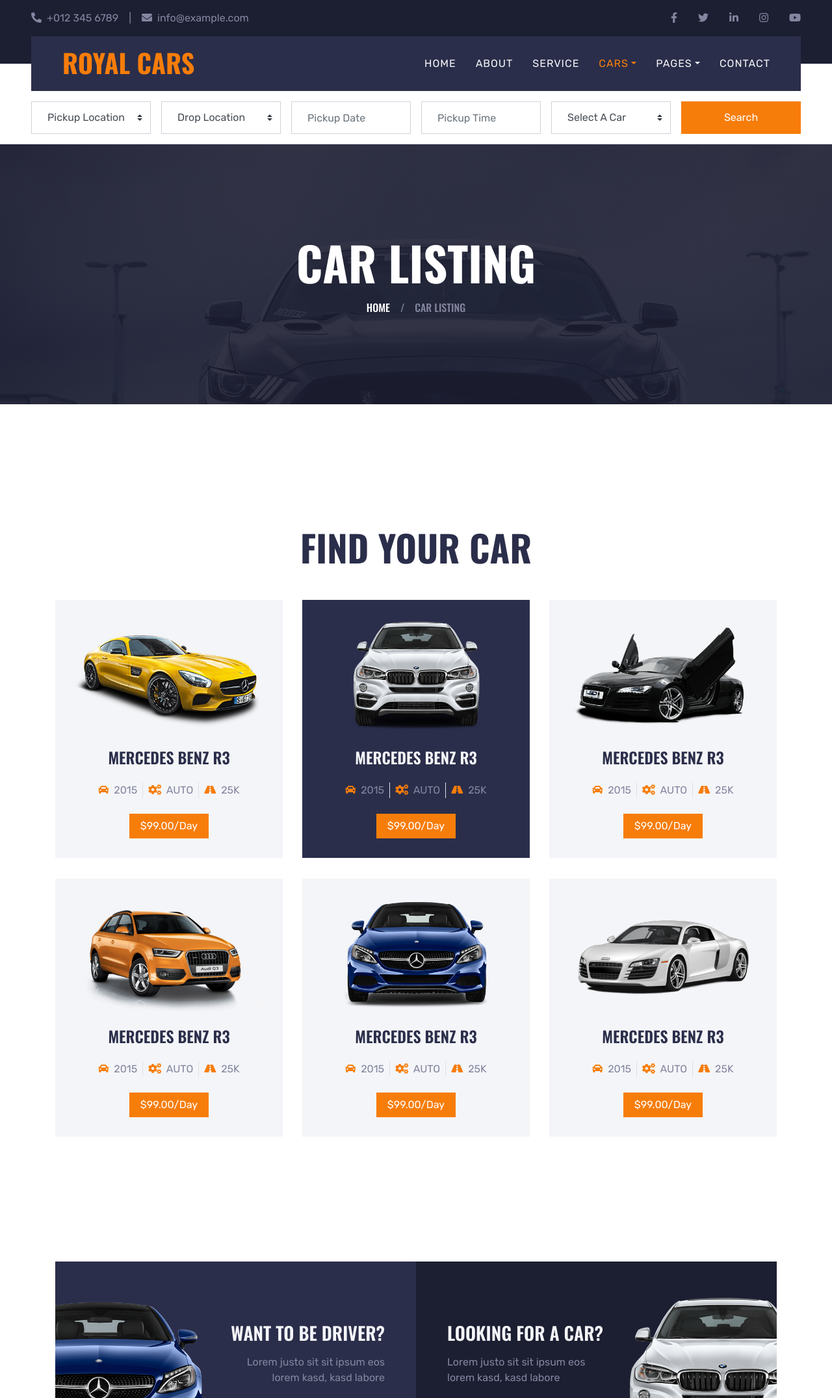
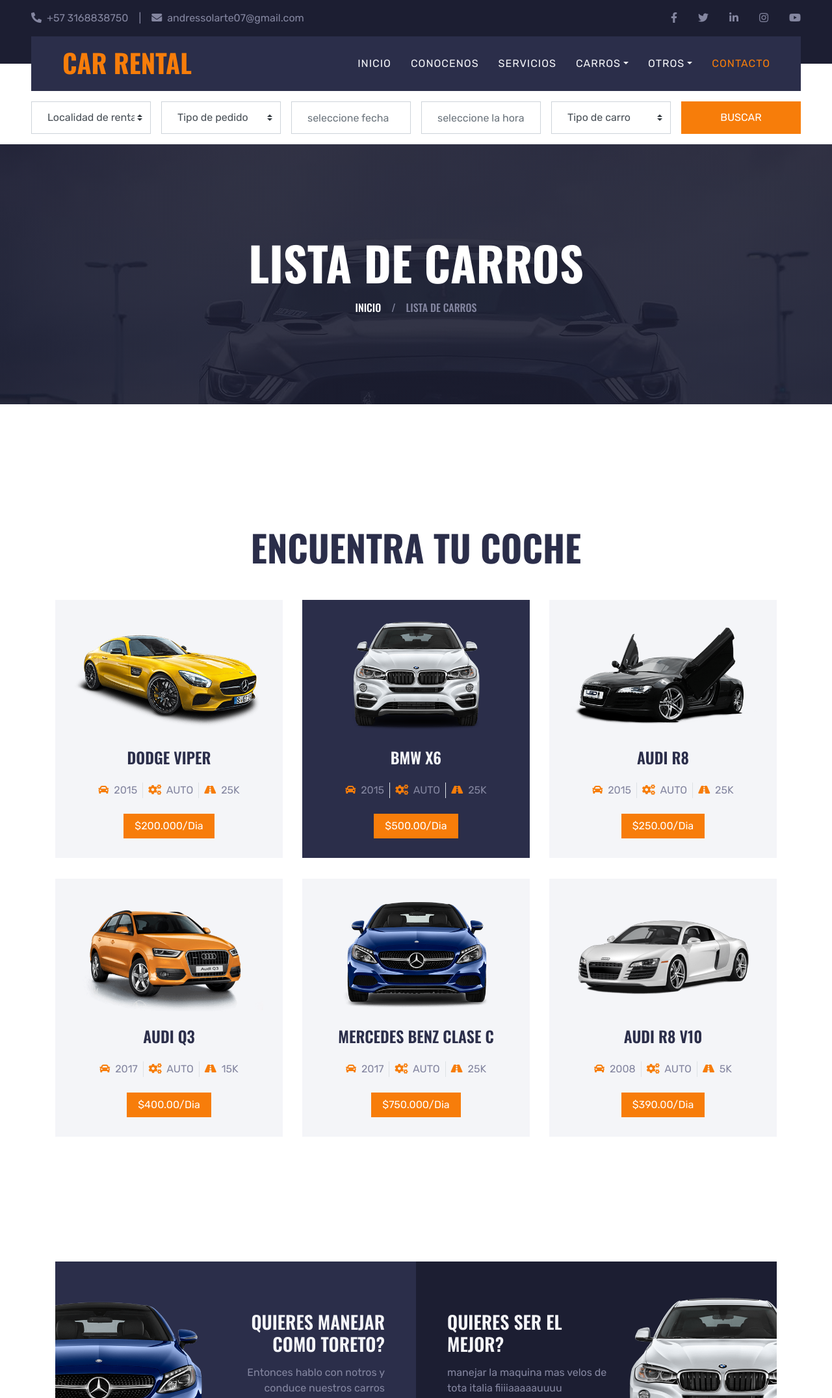
Before and after one commit to PezLandWheel/Car-2, a plain HTML site: page car.html in a window 1280 px wide. Shown: the top 2151 px of the page at 65% size. Drawn offline with nearby package versions, Linux system fonts and the light colour scheme.

Commit message:
Update car.html

```diff
--- a/car.html
+++ b/car.html
@@ -35,9 +35,9 @@
         <div class="row">
             <div class="col-md-6 text-center text-lg-left mb-2 mb-lg-0">
                 <div class="d-inline-flex align-items-center">
-                    <a class="text-body pr-3" href=""><i class="fa fa-phone-alt mr-2"></i>+012 345 6789</a>
+                    <a class="text-body pr-3" href=""><i class="fa fa-phone-alt mr-2"></i>+57 3168838750</a>
                     <span class="text-body">|</span>
-                    <a class="text-body px-3" href=""><i class="fa fa-envelope mr-2"></i>info@example.com</a>
+                    <a class="text-body px-3" href=""><i class="fa fa-envelope mr-2"></i>andressolarte07@gmail.com</a>
                 </div>
             </div>
             <div class="col-md-6 text-center text-lg-right">
@@ -69,32 +69,32 @@
         <div class="position-relative px-lg-5" style="z-index: 9;">
             <nav class="navbar navbar-expand-lg bg-secondary navbar-dark py-3 py-lg-0 pl-3 pl-lg-5">
                 <a href="" class="navbar-brand">
-                    <h1 class="text-uppercase text-primary mb-1">Royal Cars</h1>
+                    <h1 class="text-uppercase text-primary mb-1">CAR RENTAL</h1>
                 </a>
                 <button type="button" class="navbar-toggler" data-toggle="collapse" data-target="#navbarCollapse">
                     <span class="navbar-toggler-icon"></span>
                 </button>
                 <div class="collapse navbar-collapse justify-content-between px-3" id="navbarCollapse">
                     <div class="navbar-nav ml-auto py-0">
-                        <a href="index.html" class="nav-item nav-link">Home</a>
-                        <a href="about.html" class="nav-item nav-link">About</a>
-                        <a href="service.html" class="nav-item nav-link">Service</a>
+                        <a href="index.html" class="nav-item nav-link">Inicio</a>
+                        <a href="about.html" class="nav-item nav-link">Conocenos</a>
+                        <a href="service.html" class="nav-item nav-link">Servicios</a>
                         <div class="nav-item dropdown">
-                            <a href="#" class="nav-link dropdown-toggle active" data-toggle="dropdown">Cars</a>
+                            <a href="#" class="nav-link dropdown-toggle" data-toggle="dropdown">Carros</a>
                             <div class="dropdown-menu rounded-0 m-0">
-                                <a href="car.html" class="dropdown-item active">Car Listing</a>
-                                <a href="detail.html" class="dropdown-item">Car Detail</a>
-                                <a href="booking.html" class="dropdown-item">Car Booking</a>
+                                <a href="car.html" class="dropdown-item">Lista de Carros</a>
+                                <a href="detail.html" class="dropdown-item">Detalles de Carros</a>
+                                <a href="booking.html" class="dropdown-item">Libreria de Carros</a>
                             </div>
                         </div>
                         <div class="nav-item dropdown">
-                            <a href="#" class="nav-link dropdown-toggle" data-toggle="dropdown">Pages</a>
+                            <a href="#" class="nav-link dropdown-toggle" data-toggle="dropdown">Otros</a>
                             <div class="dropdown-menu rounded-0 m-0">
-                                <a href="team.html" class="dropdown-item">The Team</a>
-                                <a href="testimonial.html" class="dropdown-item">Testimonial</a>
+                                <a href="team.html" class="dropdown-item">El equipo</a>
+                                <a href="testimonial.html" class="dropdown-item">Testimonios</a>
                             </div>
                         </div>
-                        <a href="contact.html" class="nav-item nav-link">Contact</a>
+                        <a href="contact.html" class="nav-item nav-link active">Contacto</a>
                     </div>
                 </div>
             </nav>
@@ -108,42 +108,42 @@
         <div class="row mx-n2">
             <div class="col-xl-2 col-lg-4 col-md-6 px-2">
                 <select class="custom-select px-4 mb-3" style="height: 50px;">
-                    <option selected>Pickup Location</option>
-                    <option value="1">Location 1</option>
-                    <option value="2">Location 2</option>
-                    <option value="3">Location 3</option>
+                    <option selected>Localidad de renta</option>
+                    <option value="1">Pasto</option>
+                    <option value="2">Ipiales</option>
+                    <option value="3">Tuquerres</option>
                 </select>
             </div>
             <div class="col-xl-2 col-lg-4 col-md-6 px-2">
                 <select class="custom-select px-4 mb-3" style="height: 50px;">
-                    <option selected>Drop Location</option>
-                    <option value="1">Location 1</option>
-                    <option value="2">Location 2</option>
-                    <option value="3">Location 3</option>
+                    <option selected>Tipo de pedido</option>
+                    <option value="1">Pedido avion</option>
+                    <option value="2">Pedido en bici</option>
+                    <option value="3">Pedido a pie</option>
                 </select>
             </div>
             <div class="col-xl-2 col-lg-4 col-md-6 px-2">
                 <div class="date mb-3" id="date" data-target-input="nearest">
-                    <input type="text" class="form-control p-4 datetimepicker-input" placeholder="Pickup Date"
+                    <input type="text" class="form-control p-4 datetimepicker-input" placeholder="seleccione fecha"
                         data-target="#date" data-toggle="datetimepicker" />
                 </div>
             </div>
             <div class="col-xl-2 col-lg-4 col-md-6 px-2">
                 <div class="time mb-3" id="time" data-target-input="nearest">
-                    <input type="text" class="form-control p-4 datetimepicker-input" placeholder="Pickup Time"
+                    <input type="text" class="form-control p-4 datetimepicker-input" placeholder="seleccione la hora"
                         data-target="#time" data-toggle="datetimepicker" />
                 </div>
             </div>
             <div class="col-xl-2 col-lg-4 col-md-6 px-2">
                 <select class="custom-select px-4 mb-3" style="height: 50px;">
-                    <option selected>Select A Car</option>
-                    <option value="1">Car 1</option>
-                    <option value="2">Car 1</option>
-                    <option value="3">Car 1</option>
+                    <option selected>Tipo de carro</option>
+                    <option value="1">Buseta</option>
+                    <option value="2">Camioneta 4x4 </option>
+                    <option value="3">Particular</option>
                 </select>
             </div>
             <div class="col-xl-2 col-lg-4 col-md-6 px-2">
-                <button class="btn btn-primary btn-block mb-3" type="submit" style="height: 50px;">Search</button>
+                <button class="btn btn-primary btn-block mb-3" type="submit" style="height: 50px;">BUSCAR</button>
             </div>
         </div>
     </div>
@@ -152,11 +152,11 @@
 
     <!-- Page Header Start -->
     <div class="container-fluid page-header">
-        <h1 class="display-3 text-uppercase text-white mb-3">Car Listing</h1>
+        <h1 class="display-3 text-uppercase text-white mb-3">Lista de carros</h1>
         <div class="d-inline-flex text-white">
-            <h6 class="text-uppercase m-0"><a class="text-white" href="">Home</a></h6>
+            <h6 class="text-uppercase m-0"><a class="text-white" href="">inicio</a></h6>
             <h6 class="text-body m-0 px-3">/</h6>
-            <h6 class="text-uppercase text-body m-0">Car Listing</h6>
+            <h6 class="text-uppercase text-body m-0">Lista de carros</h6>
         </div>
     </div>
     <!-- Page Header Start -->
@@ -165,12 +165,12 @@
     <!-- Rent A Car Start -->
     <div class="container-fluid py-5">
         <div class="container pt-5 pb-3">
-            <h1 class="display-4 text-uppercase text-center mb-5">Find Your Car</h1>
+            <h1 class="display-4 text-uppercase text-center mb-5">Encuentra tu coche</h1>
             <div class="row">
                 <div class="col-lg-4 col-md-6 mb-2">
                     <div class="rent-item mb-4">
                         <img class="img-fluid mb-4" src="img/car-rent-1.png" alt="">
-                        <h4 class="text-uppercase mb-4">Mercedes Benz R3</h4>
+                        <h4 class="text-uppercase mb-4">Dodge Viper</h4>
                         <div class="d-flex justify-content-center mb-4">
                             <div class="px-2">
                                 <i class="fa fa-car text-primary mr-1"></i>
@@ -185,13 +185,13 @@
                                 <span>25K</span>
                             </div>
                         </div>
-                        <a class="btn btn-primary px-3" href="">$99.00/Day</a>
+                        <a class="btn btn-primary px-3" href="">$200.000/Dia</a>
                     </div>
                 </div>
                 <div class="col-lg-4 col-md-6 mb-2">
                     <div class="rent-item active mb-4">
                         <img class="img-fluid mb-4" src="img/car-rent-2.png" alt="">
-                        <h4 class="text-uppercase mb-4">Mercedes Benz R3</h4>
+                        <h4 class="text-uppercase mb-4">BMW X6</h4>
                         <div class="d-flex justify-content-center mb-4">
                             <div class="px-2">
                                 <i class="fa fa-car text-primary mr-1"></i>
@@ -206,13 +206,13 @@
                                 <span>25K</span>
                             </div>
                         </div>
-                        <a class="btn btn-primary px-3" href="">$99.00/Day</a>
+                        <a class="btn btn-primary px-3" href="">$500.00/Dia</a>
                     </div>
                 </div>
                 <div class="col-lg-4 col-md-6 mb-2">
                     <div class="rent-item mb-4">
                         <img class="img-fluid mb-4" src="img/car-rent-3.png" alt="">
-                        <h4 class="text-uppercase mb-4">Mercedes Benz R3</h4>
+                        <h4 class="text-uppercase mb-4">Audi R8</h4>
                         <div class="d-flex justify-content-center mb-4">
                             <div class="px-2">
                                 <i class="fa fa-car text-primary mr-1"></i>
@@ -227,17 +227,38 @@
                                 <span>25K</span>
                             </div>
                         </div>
-                        <a class="btn btn-primary px-3" href="">$99.00/Day</a>
+                        <a class="btn btn-primary px-3" href="">$250.00/Dia</a>
                     </div>
                 </div>
                 <div class="col-lg-4 col-md-6 mb-2">
                     <div class="rent-item mb-4">
                         <img class="img-fluid mb-4" src="img/car-rent-4.png" alt="">
-                        <h4 class="text-uppercase mb-4">Mercedes Benz R3</h4>
+                        <h4 class="text-uppercase mb-4">Audi Q3</h4>
                         <div class="d-flex justify-content-center mb-4">
                             <div class="px-2">
                                 <i class="fa fa-car text-primary mr-1"></i>
-                                <span>2015</span>
+                                <span>2017</span>
+                            </div>
+                            <div class="px-2 border-left border-right">
+                                <i class="fa fa-cogs text-primary mr-1"></i>
+                                <span>AUTO</span>
+                            </div>
+                            <div class="px-2">
+                                <i class="fa fa-road text-primary mr-1"></i>
+                                <span>15K</span>
+                            </div>
+                        </div>
+                        <a class="btn btn-primary px-3" href="">$400.00/Dia</a>
+                    </div>
+                </div>
+                <div class="col-lg-4 col-md-6 mb-2">
+                    <div class="rent-item mb-4">
+                        <img class="img-fluid mb-4" src="img/car-rent-5.png" alt="">
+                        <h4 class="text-uppercase mb-4">Mercedes Benz Clase C</h4>
+                        <div class="d-flex justify-content-center mb-4">
+                            <div class="px-2">
+                                <i class="fa fa-car text-primary mr-1"></i>
+                                <span>2017</span>
                             </div>
                             <div class="px-2 border-left border-right">
                                 <i class="fa fa-cogs text-primary mr-1"></i>
@@ -248,17 +269,17 @@
                                 <span>25K</span>
                             </div>
                         </div>
-                        <a class="btn btn-primary px-3" href="">$99.00/Day</a>
+                        <a class="btn btn-primary px-3" href="">$750.000/Dia</a>
                     </div>
                 </div>
                 <div class="col-lg-4 col-md-6 mb-2">
                     <div class="rent-item mb-4">
-                        <img class="img-fluid mb-4" src="img/car-rent-5.png" alt="">
-                        <h4 class="text-uppercase mb-4">Mercedes Benz R3</h4>
+                        <img class="img-fluid mb-4" src="img/car-rent-6.png" alt="">
+                        <h4 class="text-uppercase mb-4">Audi R8 V10</h4>
                         <div class="d-flex justify-content-center mb-4">
                             <div class="px-2">
                                 <i class="fa fa-car text-primary mr-1"></i>
-                                <span>2015</span>
+                                <span>2008</span>
                             </div>
                             <div class="px-2 border-left border-right">
                                 <i class="fa fa-cogs text-primary mr-1"></i>
@@ -266,37 +287,16 @@
                             </div>
                             <div class="px-2">
                                 <i class="fa fa-road text-primary mr-1"></i>
-                                <span>25K</span>
+                                <span>5K</span>
                             </div>
                         </div>
-                        <a class="btn btn-primary px-3" href="">$99.00/Day</a>
-                    </div>
-                </div>
-                <div class="col-lg-4 col-md-6 mb-2">
-                    <div class="rent-item mb-4">
-                        <img class="img-fluid mb-4" src="img/car-rent-6.png" alt="">
-                        <h4 class="text-uppercase mb-4">Mercedes Benz R3</h4>
-                        <div class="d-flex justify-content-center mb-4">
-                            <div class="px-2">
-                                <i class="fa fa-car text-primary mr-1"></i>
-                                <span>2015</span>
-                            </div>
-                            <div class="px-2 border-left border-right">
-                                <i class="fa fa-cogs text-primary mr-1"></i>
-                                <span>AUTO</span>
-                            </div>
-                            <div class="px-2">
-                                <i class="fa fa-road text-primary mr-1"></i>
-                                <span>25K</span>
-                            </div>
-                        </div>
-                        <a class="btn btn-primary px-3" href="">$99.00/Day</a>
+                        <a class="btn btn-primary px-3" href="">$390.00/Dia</a>
                     </div>
                 </div>
             </div>
         </div>
     </div>
-    <!-- Rent A Car End -->
+    <!-- Rent A Car End -->
 
 
     <!-- Banner Start -->
@@ -307,18 +307,18 @@
                     <div class="px-5 bg-secondary d-flex align-items-center justify-content-between" style="height: 350px;">
                         <img class="img-fluid flex-shrink-0 ml-n5 w-50 mr-4" src="img/banner-left.png" alt="">
                         <div class="text-right">
-                            <h3 class="text-uppercase text-light mb-3">Want to be driver?</h3>
-                            <p class="mb-4">Lorem justo sit sit ipsum eos lorem kasd, kasd labore</p>
-                            <a class="btn btn-primary py-2 px-4" href="">Start Now</a>
+                            <h3 class="text-uppercase text-light mb-3">quieres manejar como toreto?</h3>
+                            <p class="mb-4">Entonces hablo con notros y conduce nuestros carros</p>
+                            <a class="btn btn-primary py-2 px-4" href="">no me hauevo</a>
                         </div>
                     </div>
                 </div>
                 <div class="col-lg-6 px-0">
                     <div class="px-5 bg-dark d-flex align-items-center justify-content-between" style="height: 350px;">
                         <div class="text-left">
-                            <h3 class="text-uppercase text-light mb-3">Looking for a car?</h3>
-                            <p class="mb-4">Lorem justo sit sit ipsum eos lorem kasd, kasd labore</p>
-                            <a class="btn btn-primary py-2 px-4" href="">Start Now</a>
+                            <h3 class="text-uppercase text-light mb-3">quieres ser el mejor?</h3>
+                            <p class="mb-4">manejar la maquina mas velos de tota italia fiiiiaaaaauuuu</p>
+                            <a class="btn btn-primary py-2 px-4" href="">somos velocidad</a>
                         </div>
                         <img class="img-fluid flex-shrink-0 mr-n5 w-50 ml-4" src="img/banner-right.png" alt="">
                     </div>
@@ -326,7 +326,7 @@
             </div>
         </div>
     </div>
-    <!-- Banner End -->
+    <!-- Banner End -->
 
 
     <!-- Vendor Start -->
@@ -367,11 +367,11 @@
    <div class="container-fluid bg-secondary py-5 px-sm-3 px-md-5" style="margin-top: 90px;">
     <div class="row pt-5">
         <div class="col-lg-3 col-md-6 mb-5">
-                <h4 class="text-uppercase text-light mb-4">Get In Touch</h4>
-                <p class="mb-2"><i class="fa fa-map-marker-alt text-white mr-3"></i>123 Street, New York, USA</p>
-                <p class="mb-2"><i class="fa fa-phone-alt text-white mr-3"></i>+012 345 67890</p>
-                <p><i class="fa fa-envelope text-white mr-3"></i>info@example.com</p>
-                <h6 class="text-uppercase text-white py-2">Follow Us</h6>
+            <h4 class="text-uppercase text-light mb-4">contactanos y encontranos</h4>
+            <p class="mb-2"><i class="fa fa-map-marker-alt text-white mr-3"></i>Cra 2D #23a67</p>
+            <p class="mb-2"><i class="fa fa-phone-alt text-white mr-3"></i>3114565133</p>
+            <p><i class="fa fa-envelope text-white mr-3"></i>joseluisalbertochR@gmail.com</p>
+            <h6 class="text-uppercase text-white py-2">sigueme plis :3</h6>
             <div class="d-flex justify-content-start">
                 <a class="btn btn-lg btn-dark btn-lg-square mr-2" href="#"><i class="fab fa-twitter"></i></a>
                 <a class="btn btn-lg btn-dark btn-lg-square mr-2" href="#"><i class="fab fa-facebook-f"></i></a>
@@ -380,18 +380,18 @@
             </div>
         </div>
         <div class="col-lg-3 col-md-6 mb-5">
-                <h4 class="text-uppercase text-light mb-4">Usefull Links</h4>
+            <h4 class="text-uppercase text-light mb-4">pa saber</h4>
             <div class="d-flex flex-column justify-content-start">
-                    <a class="text-body mb-2" href="#"><i class="fa fa-angle-right text-white mr-2"></i>Private Policy</a>
-                    <a class="text-body mb-2" href="#"><i class="fa fa-angle-right text-white mr-2"></i>Term & Conditions</a>
-                    <a class="text-body mb-2" href="#"><i class="fa fa-angle-right text-white mr-2"></i>New Member Registration</a>
-                    <a class="text-body mb-2" href="#"><i class="fa fa-angle-right text-white mr-2"></i>Affiliate Programme</a>
-                    <a class="text-body mb-2" href="#"><i class="fa fa-angle-right text-white mr-2"></i>Return & Refund</a>
-                    <a class="text-body" href="#"><i class="fa fa-angle-right text-white mr-2"></i>Help & FQAs</a>
+                <a class="text-body mb-2" href="#"><i class="fa fa-angle-right text-white mr-2"></i>privacidad</a>
+                <a class="text-body mb-2" href="#"><i class="fa fa-angle-right text-white mr-2"></i>terminos y condiciones</a>
+                <a class="text-body mb-2" href="#"><i class="fa fa-angle-right text-white mr-2"></i>recuerda el registro</a>
+                <a class="text-body mb-2" href="#"><i class="fa fa-angle-right text-white mr-2"></i>programas de finacioacion</a>
+                <a class="text-body mb-2" href="#"><i class="fa fa-angle-right text-white mr-2"></i>contantos directos</a>
+                <a class="text-body" href="#"><i class="fa fa-angle-right text-white mr-2"></i>ayudas y comentarios</a>
             </div>
         </div>
         <div class="col-lg-3 col-md-6 mb-5">
-                <h4 class="text-uppercase text-light mb-4">Car Gallery</h4>
+            <h4 class="text-uppercase text-light mb-4">galeria de carros</h4>
             <div class="row mx-n1">
                 <div class="col-4 px-1 mb-2">
                     <a href=""><img class="w-100" src="img/gallery-1.jpg" alt=""></a>
@@ -414,25 +414,25 @@
             </div>
         </div>
         <div class="col-lg-3 col-md-6 mb-5">
-                <h4 class="text-uppercase text-light mb-4">Newsletter</h4>
-                <p class="mb-4">Volup amet magna clita tempor. Tempor sea eos vero ipsum. Lorem lorem sit sed elitr sed kasd et</p>
+            <h4 class="text-uppercase text-light mb-4">informacion</h4>
+            <p class="mb-4">Los carros son vehículos terrestres motorizados diseñados principalmente para el transporte de personas y mercancías. Funcionan a través de un motor de combustión interna que convierte la energía del combustible en movimiento. Los carros se dividen en diferentes categorías según su tamaño, capacidad, uso y características técnicas, como automóviles compactos, sedanes, SUV, camionetas, camiones y más.</p>
             <div class="w-100 mb-3">
                 <div class="input-group">
                     <input type="text" class="form-control bg-dark border-dark" style="padding: 25px;" placeholder="Your Email">
                     <div class="input-group-append">
-                            <button class="btn btn-primary text-uppercase px-3">Sign Up</button>
+                        <button class="btn btn-primary text-uppercase px-3">regitrate</button>
                     </div>
                 </div>
             </div>
-                <i>Lorem sit sed elitr sed kasd et</i>
+            <i>ayudanos a ayudarte</i>
         </div>
         </div>
     </div>
     <div class="container-fluid bg-dark py-4 px-sm-3 px-md-5">
-        <p class="mb-2 text-center text-body">&copy; <a href="#">Your Site Name</a>. All Rights Reserved.</p>
-        <p class="m-0 text-center text-body">Designed by <a href="https://htmlcodex.com">HTML Codex</a></p>
+        <p class="mb-2 text-center text-body">&copy; <a href="#">nuestro sitio web</a>. .</p>
+        <p class="m-0 text-center text-body">destinado <a href="https://htmlcodex.com">trbajado en HTML ya sabes</a></p>
     </div>
-    <!-- Footer End -->
+    <!-- Footer End -->
 
 
     <!-- Back to Top -->
```
Lines whose indentation alone changed are shown as unchanged.
